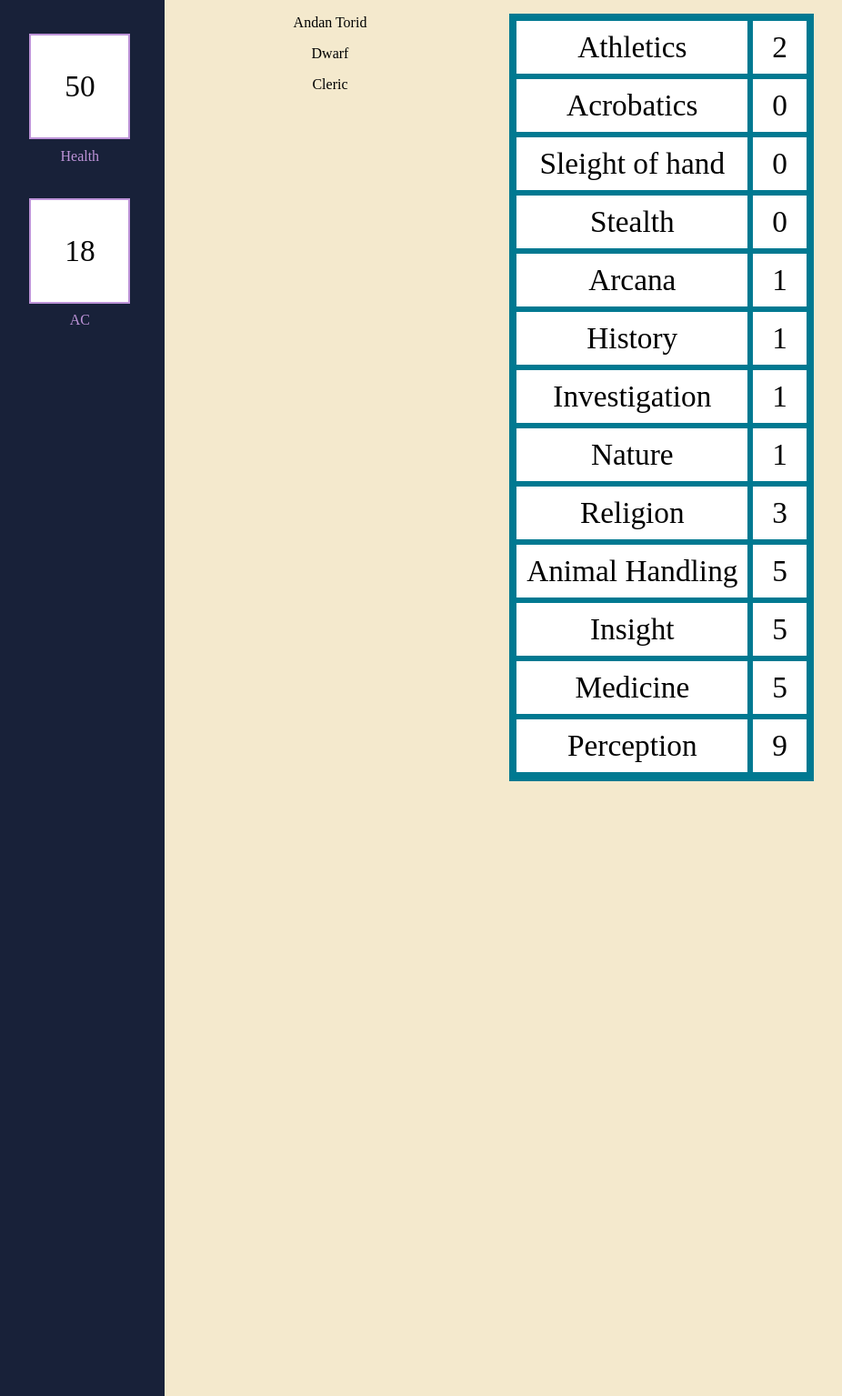
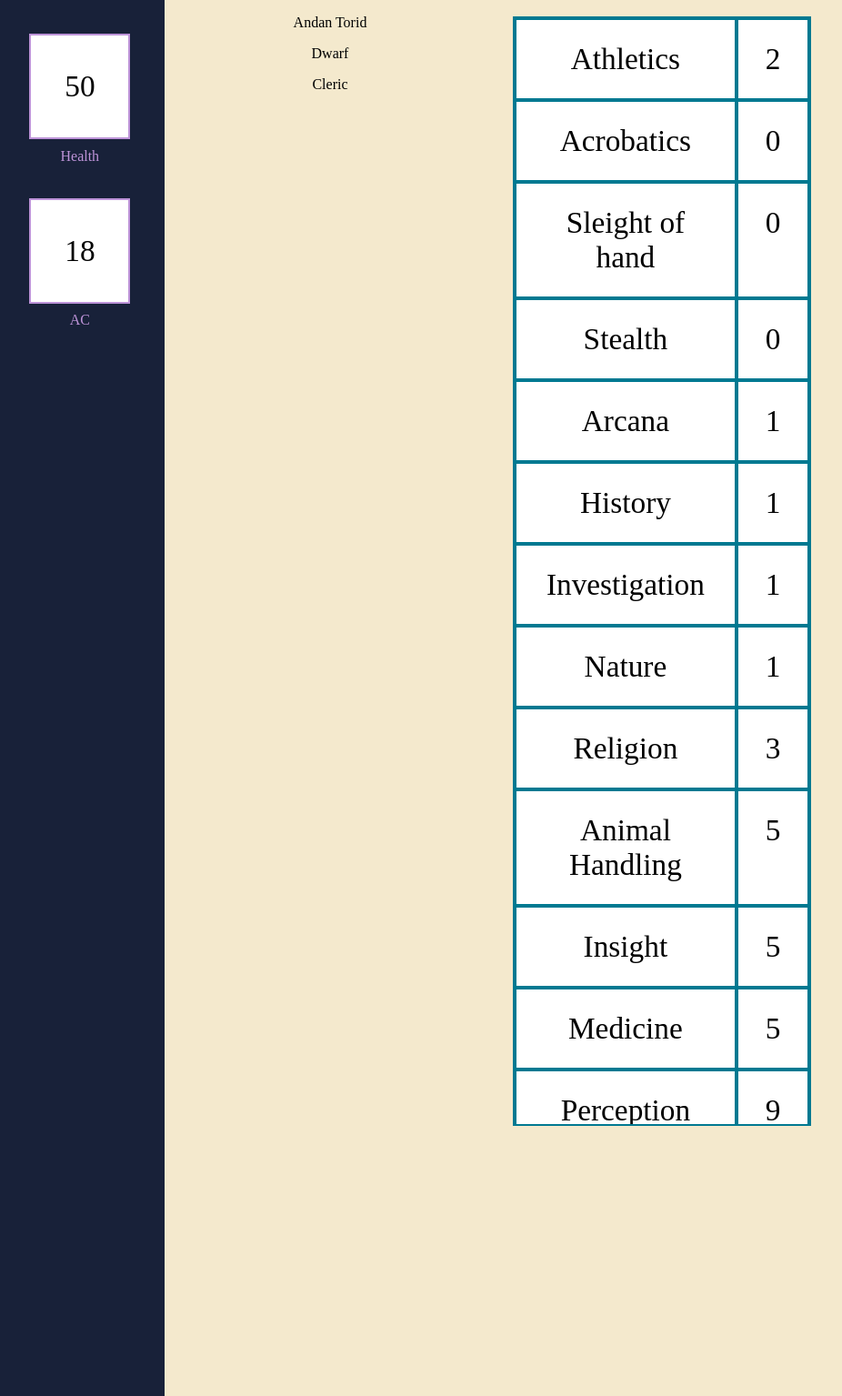
Before and after one commit to Routund/DND_Character_Gen, a Flask app: page /character/1 in a window 1280 px wide. Shown: the top 1535 px of the page at 91% size, without its empty margins (5-931 px from the left). Run offline with Flask 3, Linux system fonts and the light colour scheme; data comes from the database, SQL or seed files in the repository.

Commit message:
minor formatting change to skill mods

```diff
--- a/static/styles.css
+++ b/static/styles.css
@@ -34,18 +34,18 @@ body {
     text-align: center;
 }
 .skill_mod_grid{
-    border: 5px solid #007991;
+    border: 2px solid #007991;
     background-color: white;
     font-size: 25pt;
     display: grid;
     grid-template-columns: 4fr 1fr;
-    margin: 15px;
+    margin: 5%;
     height: 70%;
     overflow-y: scroll;
 }
 .skill_mod{
-    border: 3px solid #007991;
-    padding:10px;
+    border: 2px solid #007991;
+    padding:1.5pc;
 }
 .main_create{
     text-align: center;
```
